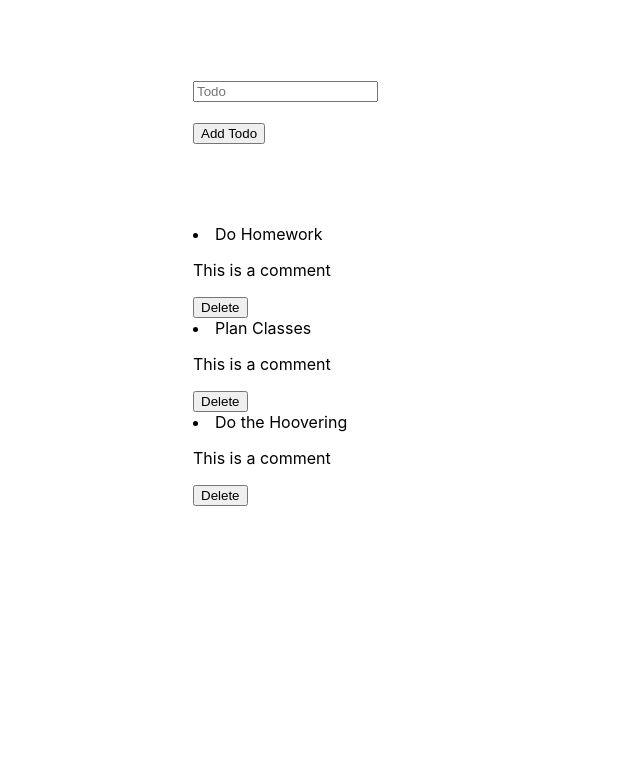
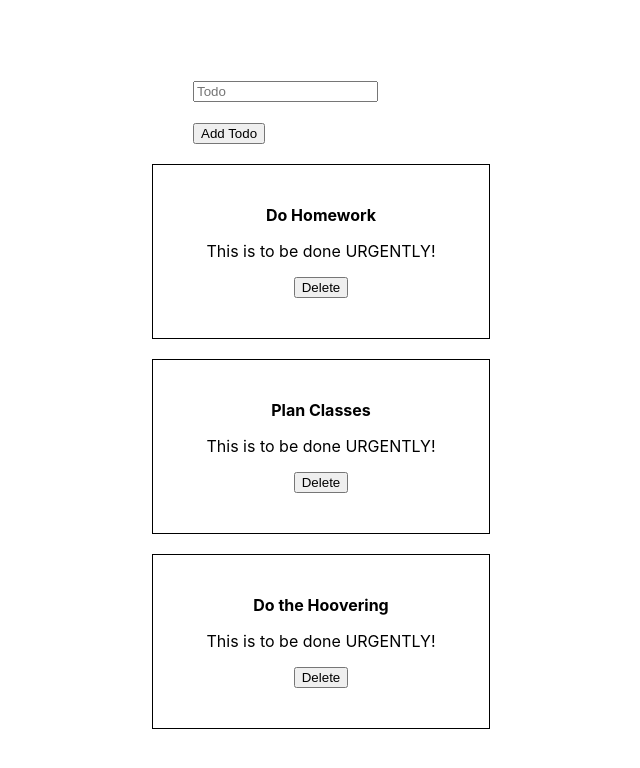
Before and after one commit to Pawson1988/ReactTodoApp, a React (Create React App) app: page / in a window 1280 px wide. Shown: the top 768 px of the page, without its empty margins (319-959 px from the left). Built offline with nearby package versions, Linux system fonts and the light colour scheme.

Commit message:
messing around with styled-components

```diff
--- a/package.json
+++ b/package.json
@@ -9,6 +9,7 @@
     "react": "^17.0.2",
     "react-dom": "^17.0.2",
     "react-scripts": "4.0.3",
+    "styled-components": "^5.3.0",
     "web-vitals": "^1.1.2"
   },
   "scripts": {
--- a/src/components/Todos.js
+++ b/src/components/Todos.js
@@ -1,31 +1,45 @@
 import React, { useState } from "react";
 import TodosComments from "./TodosComments";
+import styled from "styled-components";
+
+const StyledDiv = styled.div`
+  padding: 40px;
+  width: 20%;
+  margin: 20px auto;
+  margintop: 5rem;
+  border: 1px solid black;
+  display: flex;
+  flex-direction: column;
+  align-items: center;
+
+  :hover {
+    background: lightblue;
+  }
+`;
+
+const StyledList = styled.li`
+  font-weight: 700;
+  list-style: none;
+`;
 
 const Todos = ({ todos, deleteTodo }) => {
-
-const [comments, setComments] = useState("This is a comment");
-
-  const todoStyles = {
-    width: "20%",
-    margin: "0 auto",
-    marginTop: "5rem",
-  };
+  const [comments, setComments] = useState("This is to be done URGENTLY!");
 
   if (todos.length === 0) {
     return (
-      <div>
-        <h1 style={todoStyles}>
+      <StyledDiv>
+        <h1 style={{ fontWeight: 700 }}>
           Surely you've got something to do! you must have the best life ever!!
         </h1>
-      </div>
+      </StyledDiv>
     );
   } else {
     return (
-      <div style={todoStyles}>
+      <div>
         {todos.map((todo, index) => {
           return (
-            <div>
-              <li key={index}>{todo}</li>
+            <StyledDiv>
+              <StyledList key={index}>{todo}</StyledList>
               <TodosComments comments={comments} />
               {
                 <button
@@ -37,7 +51,7 @@ const [comments, setComments] = useState("This is a comment");
                   Delete
                 </button>
               }
-            </div>
+            </StyledDiv>
           );
         })}
       </div>
```
Also changed, not shown: 1 other file (tests, documents, lock files or other folders).
